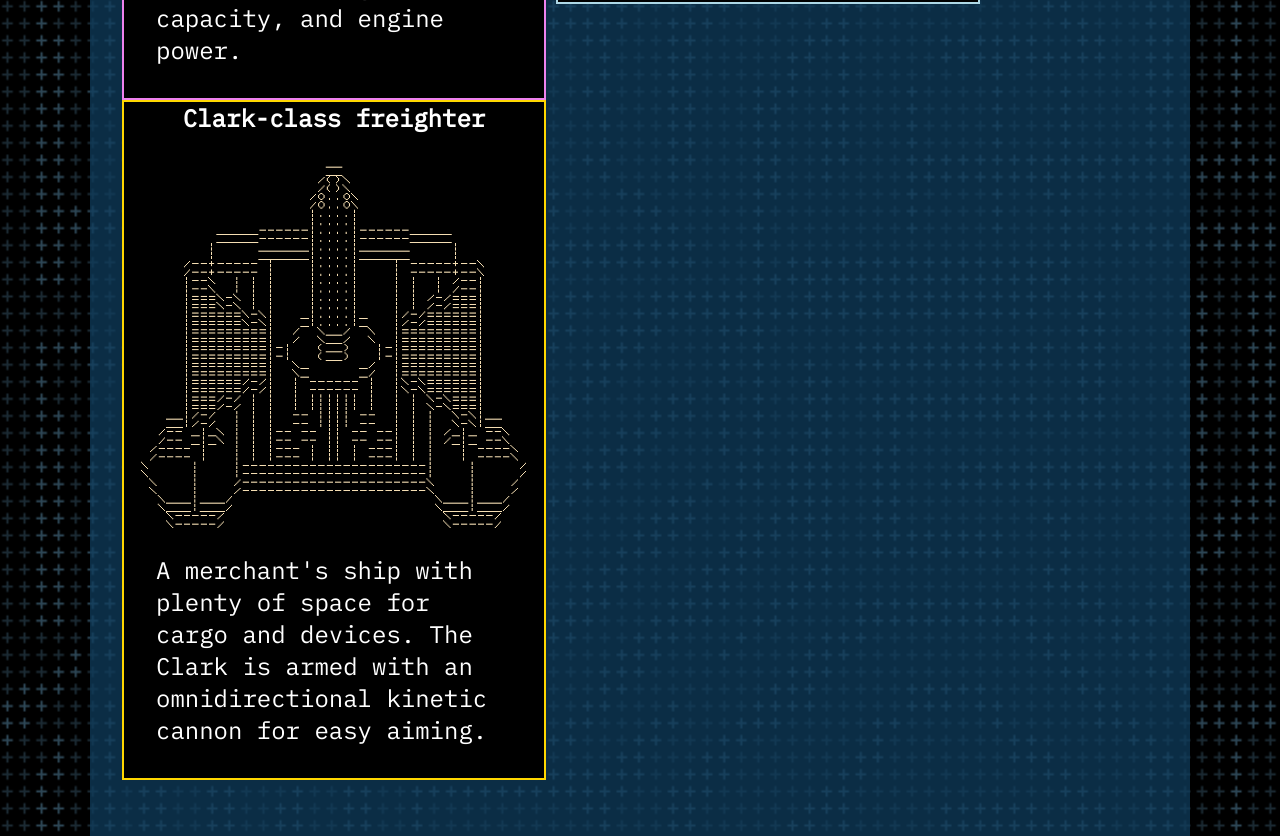
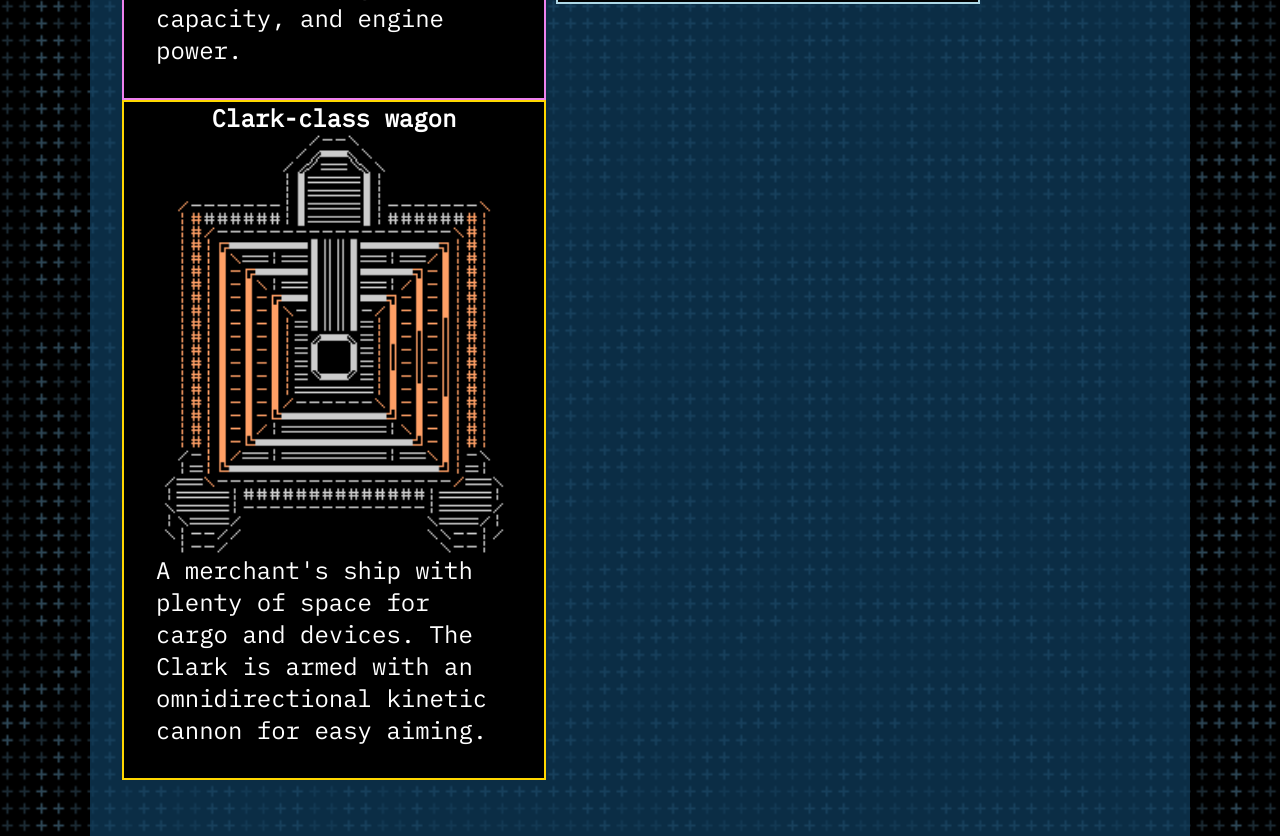
Before and after one commit to Rogue-Frontier/rogue-frontier.github.io, a plain HTML site: page index.html in a window 1280 px wide. Shown: the part 2860-3696 px from the top of the page. Drawn offline with Linux system fonts and the light colour scheme.

Commit message:
Update index.html

```diff
--- a/index.html
+++ b/index.html
@@ -207,8 +207,8 @@
                 </div>
 
                 <div style="border-color: gold;">
-                    <h2>Clark-class freighter</h2>
-                    <img class="shipImage" src="ship_wagon.png" />
+                    <h2>Clark-class wagon</h2>
+                    <img class="shipImage" src="ship_clark.png" />
                     <p>A merchant's ship with plenty of space for cargo and devices. The Clark is armed with an omnidirectional kinetic cannon for easy aiming.</p>
                 </div>
             </div>
```
